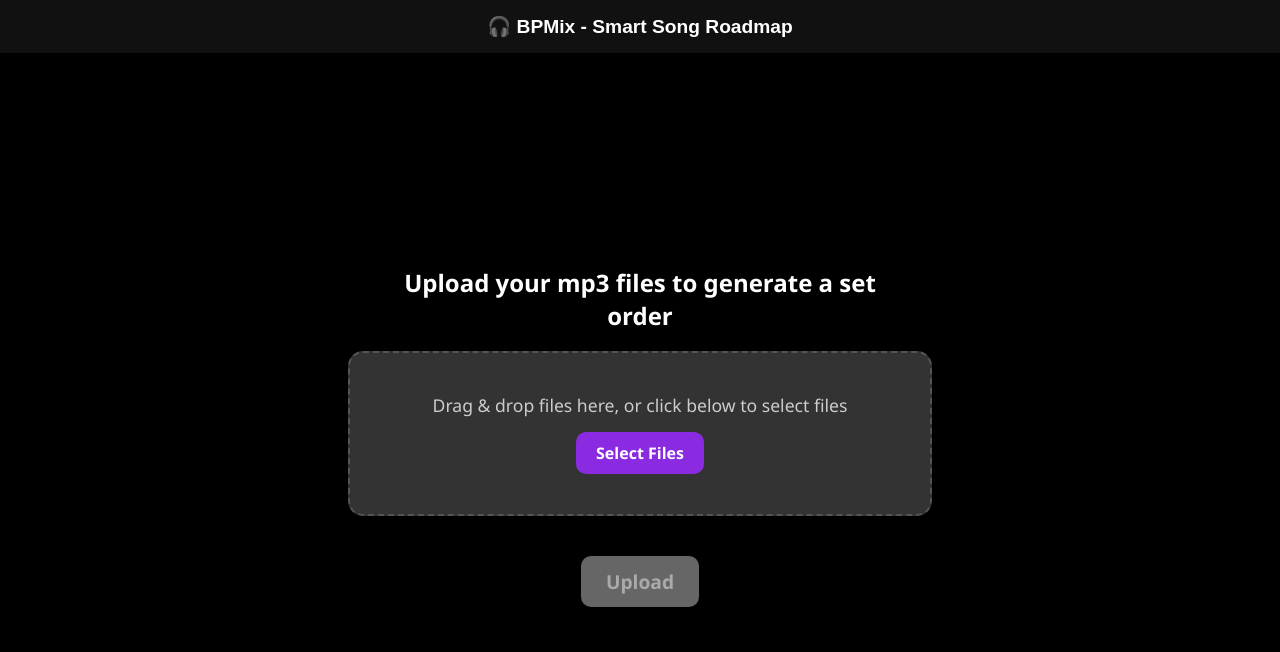
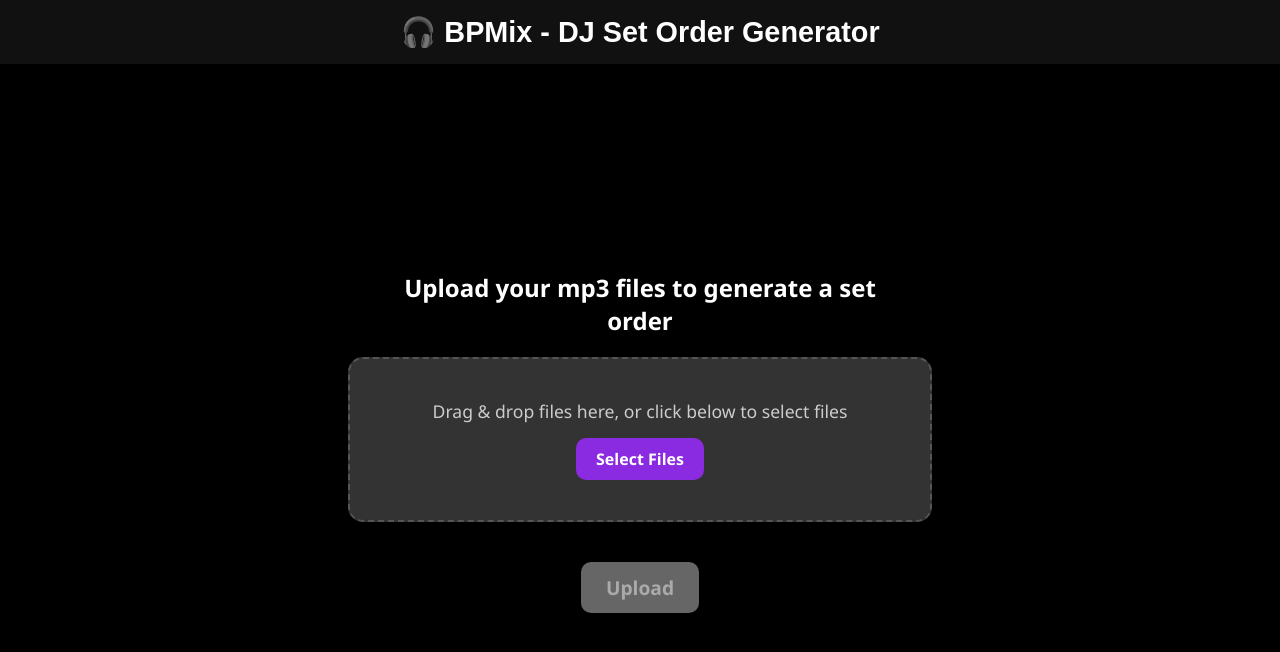
Before and after one commit to eshaann/BPMix-frontend, a React (Vite) app in the folder bpmix/: page / in a window 1280 px wide. Shown: the top 652 px of the page. Built offline with nearby package versions, Linux system fonts and the light colour scheme.

Commit message:
small fix

```diff
--- a/bpmix/src/App.css
+++ b/bpmix/src/App.css
@@ -15,7 +15,7 @@ body, html, #root {
 .navbar {
   background-color: #111; /* Keep navbar dark */
   padding: 15px 20px;
-  font-size: 1.2rem;
+  font-size: 1.8rem;
   text-align: center;
   font-weight: bold;
   color: #fff;
--- a/bpmix/src/App.jsx
+++ b/bpmix/src/App.jsx
@@ -8,7 +8,7 @@ export default function App() {
 
   return (
     <div className="app">
-      <div className="navbar">🎧 BPMix - Smart Song Roadmap</div>
+      <div className="navbar">🎧 BPMix - DJ Set Order Generator</div>
       <div className="content">
         <div className="main-container">
           {songs.length > 0 && <SongGraph songs={songs} />}
--- a/bpmix/src/components/SongGraph.jsx
+++ b/bpmix/src/components/SongGraph.jsx
@@ -76,6 +76,7 @@ export default function SongGraph({ songs }) {
       interaction: {
         dragNodes: true,
         dragView: true,
+        zoomView: true,
         hover: true,
         tooltipDelay: 0,
         dragEdges: true,
```
